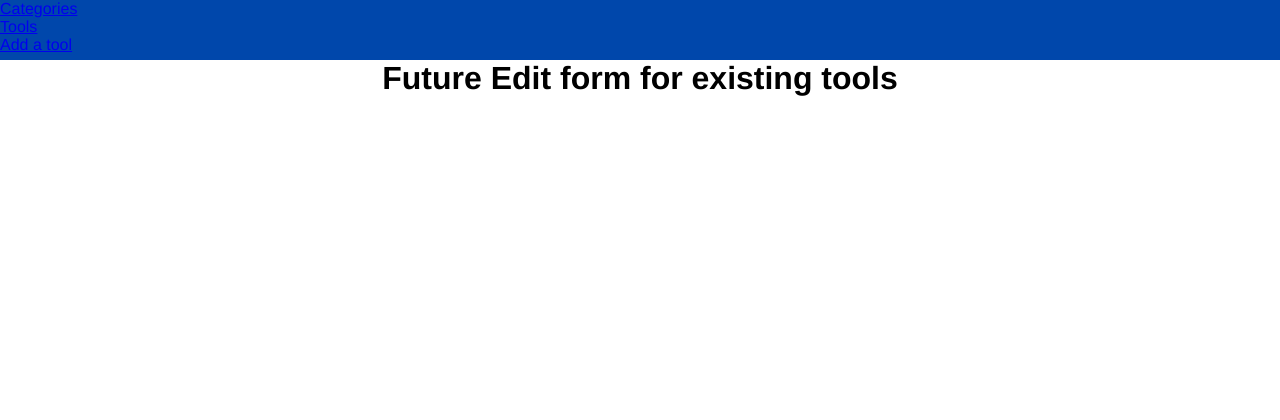
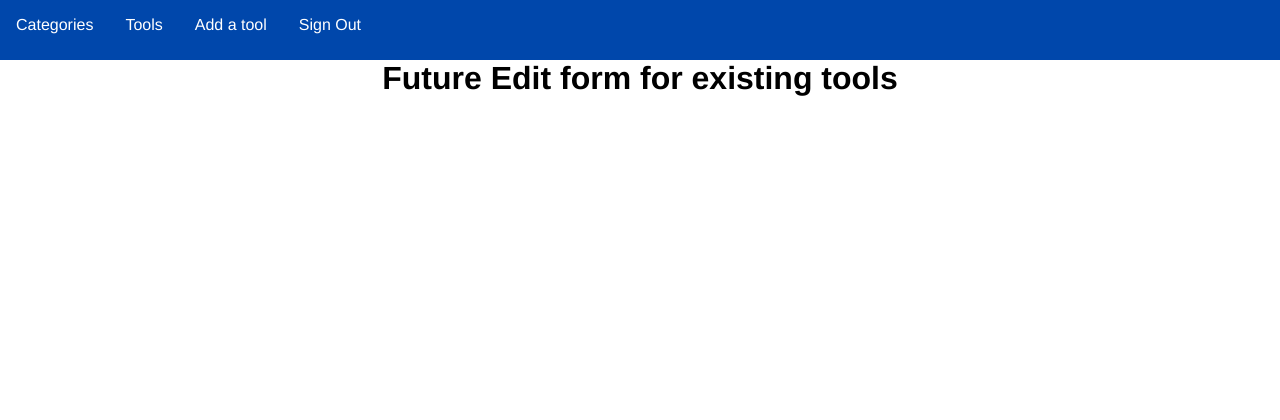
Before and after one commit to isaac-friedman/tool-library, a Flask app: template templates/edit.html in a window 1280 px wide. Shown: the top 420 px of the page. Run offline with Flask 2, Linux system fonts and the light colour scheme; the template is opened without the code that fills it, so the values that code supplies are empty; parts of the project's set-up code (start-up, migrations or seed data) failed here and were passed over.

Commit message:
line endings

```diff
--- a/static/main.css
+++ b/static/main.css
@@ -24,19 +24,43 @@
 header {
     grid-area: hd;
     height: 60px;
-    background-color: #0047AB;
+    background: #0047AB;
 }
 
-#logout {
-    color: white;
+
+/***
+*Specify nav tag throughout to avoid accidentally selecting elements in the
+*main content area.
+***/
+nav a {
   text-decoration: none;
-    font-weight: 600;
-    font-size: 125%;
-    padding-top: 30px;
-    margin-right: 25px;
-    float: right;
 }
 
+nav {
+    width: 100%;
+    margin-left: 0px;
+    margin-right: 0px;
+    height: 100px;
+}
+
+nav ul {
+    list-style: none;
+    margin: 0;
+    padding-left: 0;
+}
+
+nav li {
+    color: #fff;
+    display: block;
+    float: left;
+    padding: 1em;
+    position: relative;
+    text-decoration: none;
+}
+
+nav li a {
+    color: #fff;
+}
 
 footer{
     /*sticky footer that stays at the bottom of the window but doesn't cover
```
Lines whose indentation alone changed are shown as unchanged.
